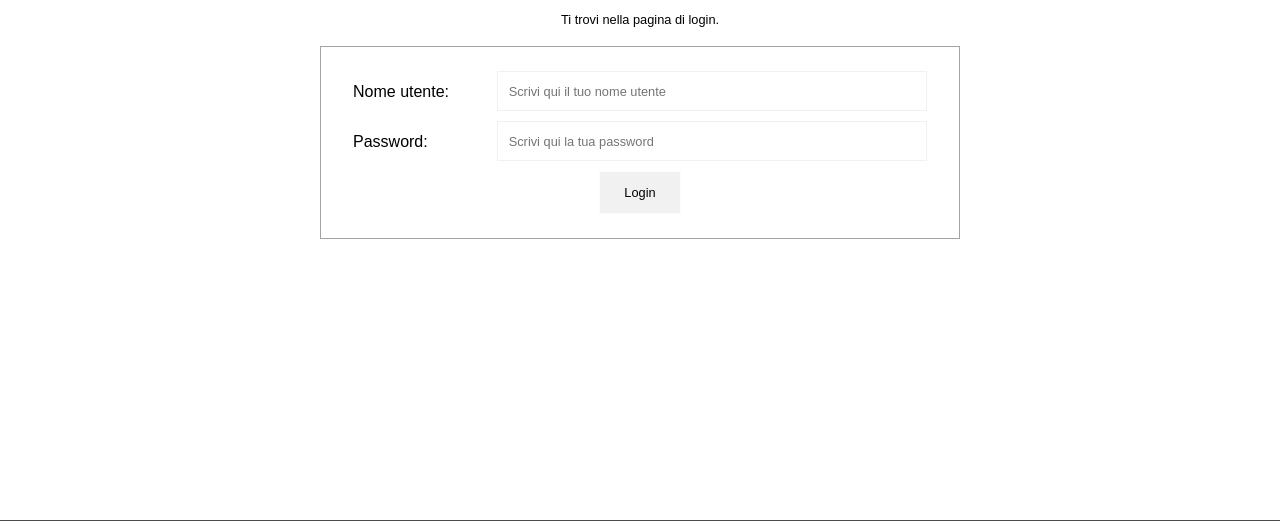
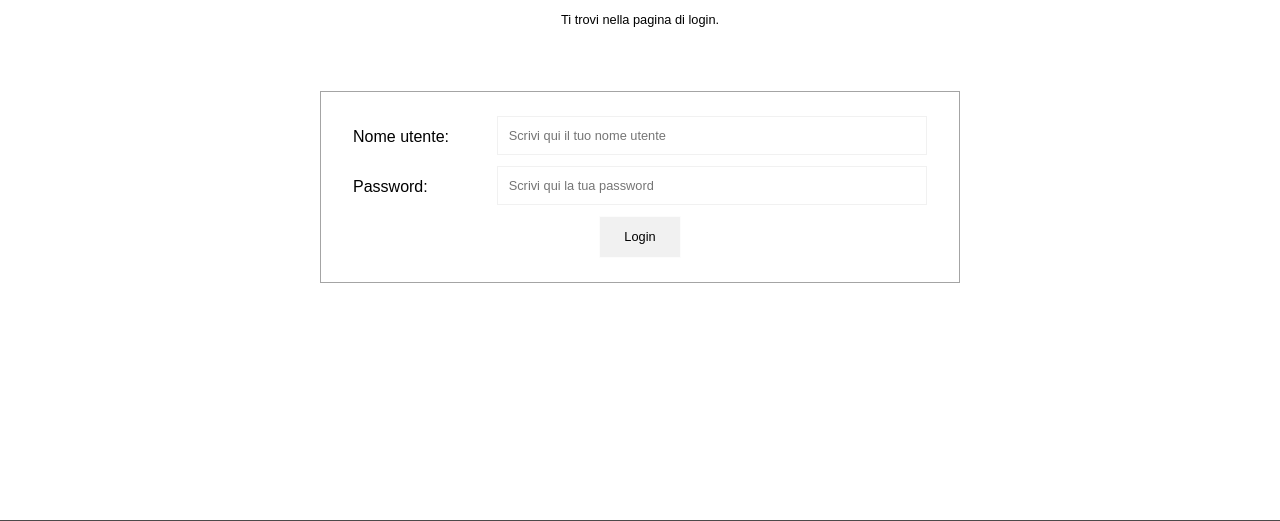
Before and after one commit to mirkofranco/ProgettoTecWeb, a PHP site: page /index_admin.php in a window 1280 px wide. Shown: the part 200-721 px from the top of the page. Run offline with PHP 8.4, Linux system fonts and the light colour scheme; some libraries are stand-ins or nearby versions.

Commit message:
aggiustata la posizione del form consulenza online

```diff
--- a/style/style.css
+++ b/style/style.css
@@ -445,6 +445,8 @@ label {
   padding: 1rem;
   border: 1px solid #a4a4a4;
   margin: auto;
+  margin-top: 5%;
+  margin-bottom: 5%;
 
   background-color: white;
 }
```
